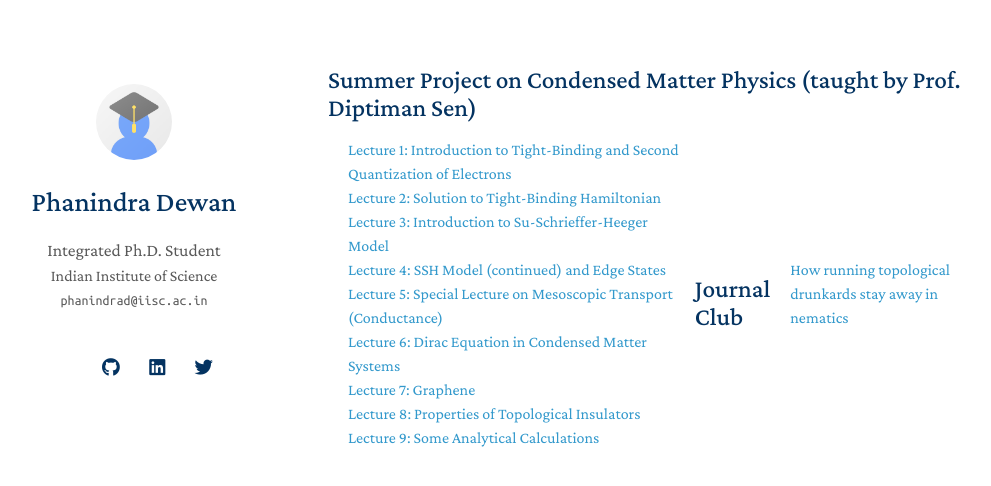
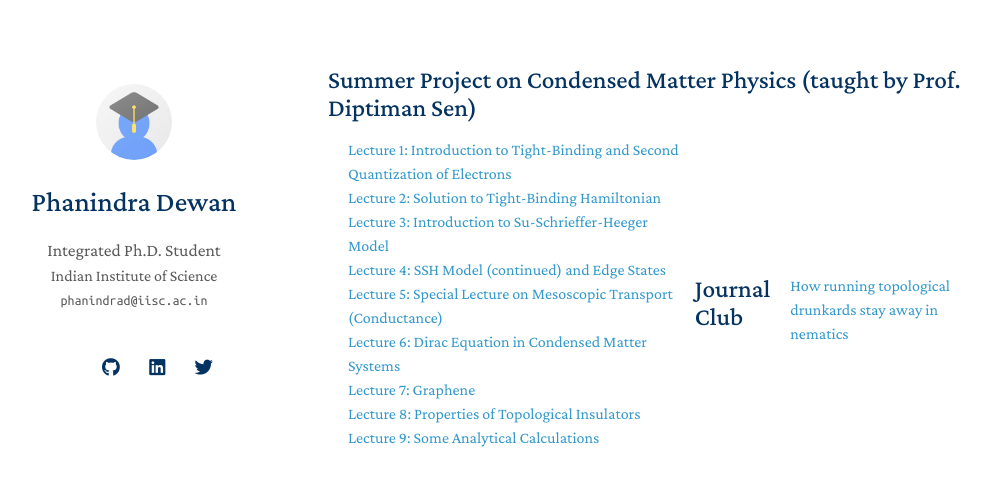
Before and after one commit to phannyd/phannyd.github.io, a Jekyll site: the page built from resources.md, in a window 1280 px wide. Shown: the top 486 px of the page, without its empty margins (142-1133 px from the left). Built offline with Jekyll 4.4.1, drawn with Linux system fonts in a browser that asks for light colours; nearby versions of some CDN libraries; a style sheet for code colours, icons or effects is not loaded.

Commit message:
Update resources.md

```diff
--- a/resources.md
+++ b/resources.md
@@ -23,7 +23,11 @@ filename: resources.md
    <div class="title"><a href="{{ site.url }}/assets/files/CMP_Project_Lect_09.pdf">Lecture 9: Some Analytical Calculations</a></div>
 </div>
 
+<br>
+
 <h2 id="journal club" style="margin: 2px 0px -15px;">Journal Club</h2>
+<div class="publications">
+<!--<ol class="bibliography">-->
 <div class="pub-row">
 <div class="col-sm-9" style="position: relative;padding-right: 15px;padding-left: 20px;">
 <div class="title"><a href="{{ site.url }}/assets/files/How_running_topological_drunkards_stay_away_in_nematics.pdf">How running topological drunkards stay away in nematics</a></div>
```
